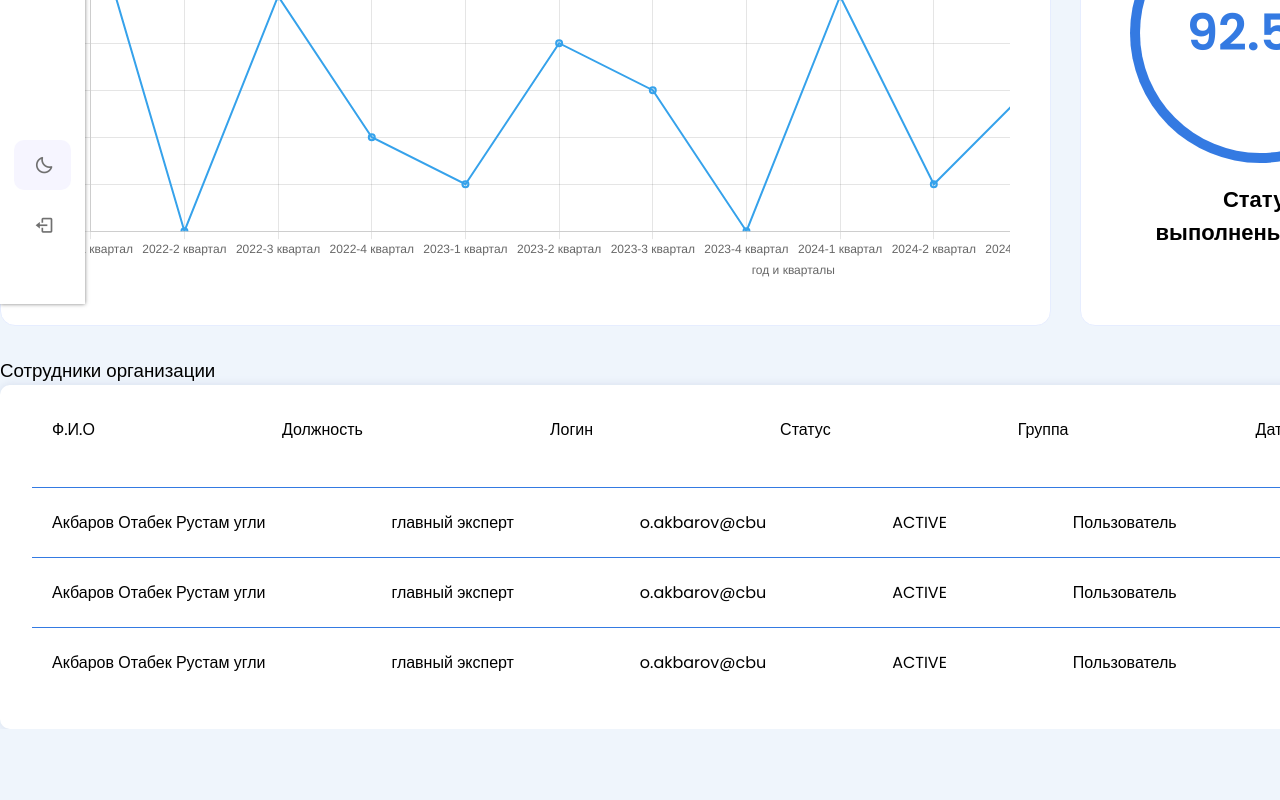
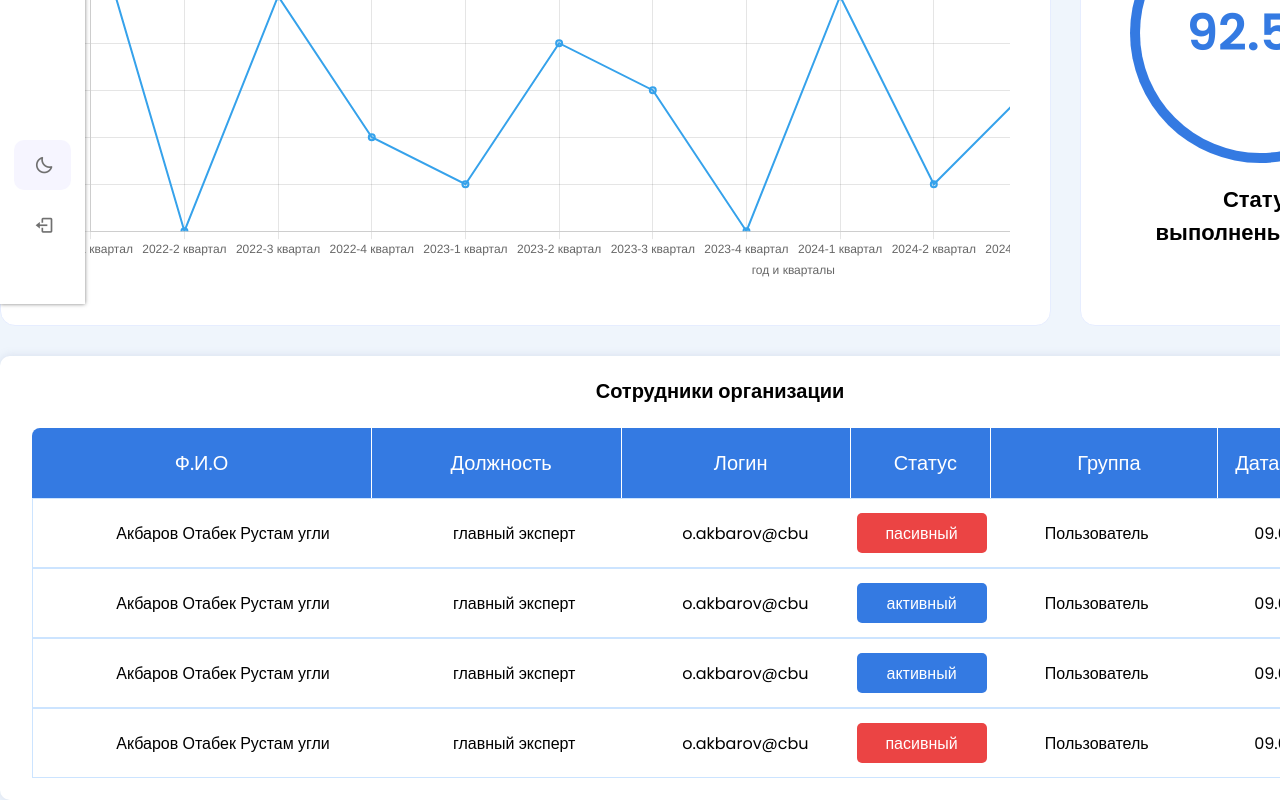
Before and after one commit to AkbarovOtabek/Rating, a Vue app: page /home in a window 1280 px wide. Shown: the part 496-1296 px from the top of the page. Before the commit the page ends 1225 px from the top, so only its background shows below. Built offline with nearby package versions, Linux system fonts and the light colour scheme.

Commit message:
navbar fixing

```diff
--- a/src/App.vue
+++ b/src/App.vue
@@ -26,7 +26,7 @@ export default {
   methods: {
     toggleClass() {
       this.ModeisActive = !this.ModeisActive
-      localStorage.setItem('ModeisActive', JSON.stringify(this.ModeisActive)) // Сохраняем состояние
+      localStorage.setItem('ModeisActive', JSON.stringify(this.ModeisActive))
       this.updateBodyBackground(this.ModeisActive)
     },
     toggleLongBar() {
@@ -36,7 +36,6 @@ export default {
       document.body.style.backgroundColor = isActive
         ? getComputedStyle(document.documentElement).getPropertyValue('--body-color').trim()
         : getComputedStyle(document.documentElement).getPropertyValue('--body-color-dark').trim()
-      // Используем переменную CSS --body-color-dark
     }
   }
 }
--- a/src/assets/main.css
+++ b/src/assets/main.css
@@ -5,9 +5,11 @@
   --body-color: #eff5fc;
   --sidebar-color: #fff;
   --primary-color: #347ae2;
+  --primary-color-active: #7cb1ff;
   --primary-color-light: #f6f5ff;
   --toggle-color: #ddd;
   --text-color: #707070;
+  --warning-color: #eb4444;
 
   /* dark mode */
 
--- a/src/components/AlertWindow.vue
+++ b/src/components/AlertWindow.vue
@@ -13,7 +13,7 @@ export default {
   methods: {
     sendFinishButton(confirm = false) {
       if (!confirm) {
-        this.$emit('close') // Эмитим событие "close" для родителя
+        this.$emit('close')
       }
     }
   }
@@ -22,13 +22,11 @@ export default {
 
 <template>
   <div class="alert-wrapper" @click.self="$emit('close')">
-    <!-- Закрываем окно при клике вне него -->
     <div class="alert">
       <h3>?</h3>
       <p>Are you sure you want to submit the quiz?</p>
       <div class="alert-btn">
         <button @click="sendFinishButton(false)" type="button" class="button_no">Нет</button>
-        <!-- Закрытие при клике на "Нет" -->
         <button @click="sendFinishButton(true)" type="submit" class="button_yes">Да</button>
       </div>
     </div>
--- a/src/components/ListPageItems.vue
+++ b/src/components/ListPageItems.vue
@@ -4,19 +4,24 @@ export default {
     pageInfo: {
       type: Object,
       required: true
+    },
+    isActievPage: {
+      required: true,
+      type: Boolean
     }
   }
 }
 </script>
 
 <template>
-  <li class="nav-links">
+  <li :class="{ 'active-item': isActievPage }" class="nav-links">
     <a :href="pageInfo.page">
       <i :class="`bx bx-${pageInfo.icon} icon`"></i>
       <span class="text nav-text">{{ pageInfo.pageName }}</span>
     </a>
   </li>
 </template>
+
 <style>
 .sidebar li {
   height: 50px;
@@ -62,4 +67,12 @@ export default {
 .sidebar.close li .text {
   display: none;
 }
+.active-item {
+  border-radius: 10px;
+  background-color: var(--primary-color-active);
+}
+.sidebar .active-item .icon,
+.sidebar .active-item .text {
+  color: var(--sidebar-color);
+}
 </style>
--- a/src/components/TheNavBar.vue
+++ b/src/components/TheNavBar.vue
@@ -35,6 +35,11 @@ export default {
         { page: '/rating', pageName: 'Рейтинг', icon: 'bar-chart-square' }
       ]
     }
+  },
+  methods: {
+    isActievPage(page) {
+      return this.$route.path === page
+    }
   }
 }
 </script>
@@ -62,7 +67,12 @@ export default {
     <div class="menu-bar">
       <div class="menu">
         <ul class="menu-links">
-          <ListPageItems v-for="pageInfo in pageList" :key="pageInfo.page" :pageInfo="pageInfo" />
+          <ListPageItems
+            v-for="pageInfo in pageList"
+            :key="pageInfo.page"
+            :pageInfo="pageInfo"
+            :isActievPage="isActievPage(pageInfo.page)"
+          />
         </ul>
       </div>
       <div class="bottom-content">
--- a/src/pages/HomePage.vue
+++ b/src/pages/HomePage.vue
@@ -7,7 +7,41 @@ export default {
       quantityQuestions: 80,
       answered: 74,
       rating: 10,
-      progress: 0
+      progress: 0,
+      PersonInfo: [
+        {
+          name: 'Акбаров Отабек Рустам угли',
+          position: 'главный эксперт',
+          login: 'o.akbarov@cbu',
+          status: false,
+          userStatus: 'Пользователь',
+          dateOfRegistration: '09.04.2024'
+        },
+        {
+          name: 'Акбаров Отабек Рустам угли',
+          position: 'главный эксперт',
+          login: 'o.akbarov@cbu',
+          status: true,
+          userStatus: 'Пользователь',
+          dateOfRegistration: '09.04.2024'
+        },
+        {
+          name: 'Акбаров Отабек Рустам угли',
+          position: 'главный эксперт',
+          login: 'o.akbarov@cbu',
+          status: true,
+          userStatus: 'Пользователь',
+          dateOfRegistration: '09.04.2024'
+        },
+        {
+          name: 'Акбаров Отабек Рустам угли',
+          position: 'главный эксперт',
+          login: 'o.akbarov@cbu',
+          status: false,
+          userStatus: 'Пользователь',
+          dateOfRegistration: '09.04.2024'
+        }
+      ]
     }
   },
   computed: {
@@ -79,8 +113,8 @@ export default {
     <div class="history-to-change">
       <div class="last-passed-questions">
         <div class="employees">
-          <h3 class="employees-header">Сотрудники организации</h3>
           <div class="employees-body">
+            <h3 class="employees-header">Сотрудники организации</h3>
             <table class="employees-table">
               <tr class="employees-table-header">
                 <th>Ф.И.О</th>
@@ -90,29 +124,15 @@ export default {
                 <th>Группа</th>
                 <th>Дата регистрации</th>
               </tr>
-              <tr class="employees-table-body">
-                <td>Акбаров Отабек Рустам угли</td>
-                <td>главный эксперт</td>
-                <td>o.akbarov@cbu</td>
-                <td>ACTIVE</td>
-                <td>Пользователь</td>
-                <td>09.04.2024</td>
-              </tr>
-              <tr class="employees-table-body">
-                <td>Акбаров Отабек Рустам угли</td>
-                <td>главный эксперт</td>
-                <td>o.akbarov@cbu</td>
-                <td>ACTIVE</td>
-                <td>Пользователь</td>
-                <td>09.04.2024</td>
-              </tr>
-              <tr class="employees-table-body">
-                <td>Акбаров Отабек Рустам угли</td>
-                <td>главный эксперт</td>
-                <td>o.akbarov@cbu</td>
-                <td>ACTIVE</td>
-                <td>Пользователь</td>
-                <td>09.04.2024</td>
+              <tr class="employees-table-body" v-for="person in PersonInfo" :key="person">
+                <td>{{ person.name }}</td>
+                <td>{{ person.position }}</td>
+                <td>{{ person.login }}</td>
+                <td :class="{ statusBlocked: !person.status }">
+                  {{ person.status ? 'активный' : 'пасивный' }}
+                </td>
+                <td>{{ person.userStatus }}</td>
+                <td>{{ person.dateOfRegistration }}</td>
               </tr>
             </table>
           </div>
@@ -260,34 +280,99 @@ export default {
   width: 220px;
   text-align: center;
 }
+.employees-header {
+  font-size: 20px;
+  text-align: center;
+  font-weight: 600;
+}
 .employees-body {
-  padding: 30px;
+  gap: 20px;
+  padding: 20px 30px;
   display: flex;
-  justify-content: center;
-  align-items: center;
+  flex-direction: column;
   width: 100%;
   background-color: var(--sidebar-color);
   border-radius: 10px;
   box-shadow: 0px 0px 10px rgba(124, 141, 181, 0.22);
 }
+
 .employees-table {
   text-align: left;
   width: 100%;
+  overflow-x: auto;
 }
 .employees-table-header {
-  padding: 0px 20px;
+  font-size: 20px;
+
   display: flex;
+  align-items: center;
   justify-content: space-between;
   width: 100%;
   height: 70px;
+  color: var(--sidebar-color);
+  border-radius: 8px 8px 0px 0px;
+
+  background-color: var(--primary-color);
+}
+.employees-table-header th {
+  display: flex;
+  align-items: center;
+  justify-content: center;
+  height: 100%;
+  border-right: 1px solid white;
+}
+.employees-table-header th:nth-child(6) {
+  border-right: none;
 }
 .employees-table-body {
+  border: 1px solid rgba(103, 174, 255, 0.336);
   padding: 0px 20px;
   display: flex;
   justify-content: space-between;
   align-items: center;
   width: 100%;
   height: 70px;
-  border-top: 1px solid var(--primary-color);
+}
+
+.employees-table-body td:nth-child(1),
+.employees-table-header th:nth-child(1) {
+  width: 340px;
+}
+.employees-table-body td:nth-child(2),
+.employees-table-header th:nth-child(2) {
+  width: 240px;
+}
+.employees-table-body td:nth-child(3),
+.employees-table-header th:nth-child(3) {
+  width: 220px;
+}
+.employees-table-body td:nth-child(4),
+.employees-table-header th:nth-child(4) {
+  width: 130px;
+}
+
+.employees-table-body td:nth-child(4) {
+  background-color: var(--primary-color);
+  color: var(--sidebar-color);
+  height: 40px;
+  border-radius: 5px;
+  display: flex;
+  justify-content: center;
+  align-items: center;
+}
+.employees-table-body td:nth-child(5),
+.employees-table-header th:nth-child(5) {
+  width: 218px;
+}
+.employees-table-body td:nth-child(6),
+.employees-table-header th:nth-child(6) {
+  width: 180px;
+}
+.employees-table-body td {
+  display: flex;
+  justify-content: center;
+}
+.employees-table-body td.statusBlocked {
+  background-color: var(--warning-color);
 }
 </style>
--- a/src/pages/ThemeQuestions.vue
+++ b/src/pages/ThemeQuestions.vue
@@ -218,6 +218,6 @@ export default {
   background-color: #f3cbcb;
 }
 .table-body-middle .table-body-text .BGRedAns {
-  background-color: #eb4444;
+  background-color: var(--warning-color);
 }
 </style>
```
